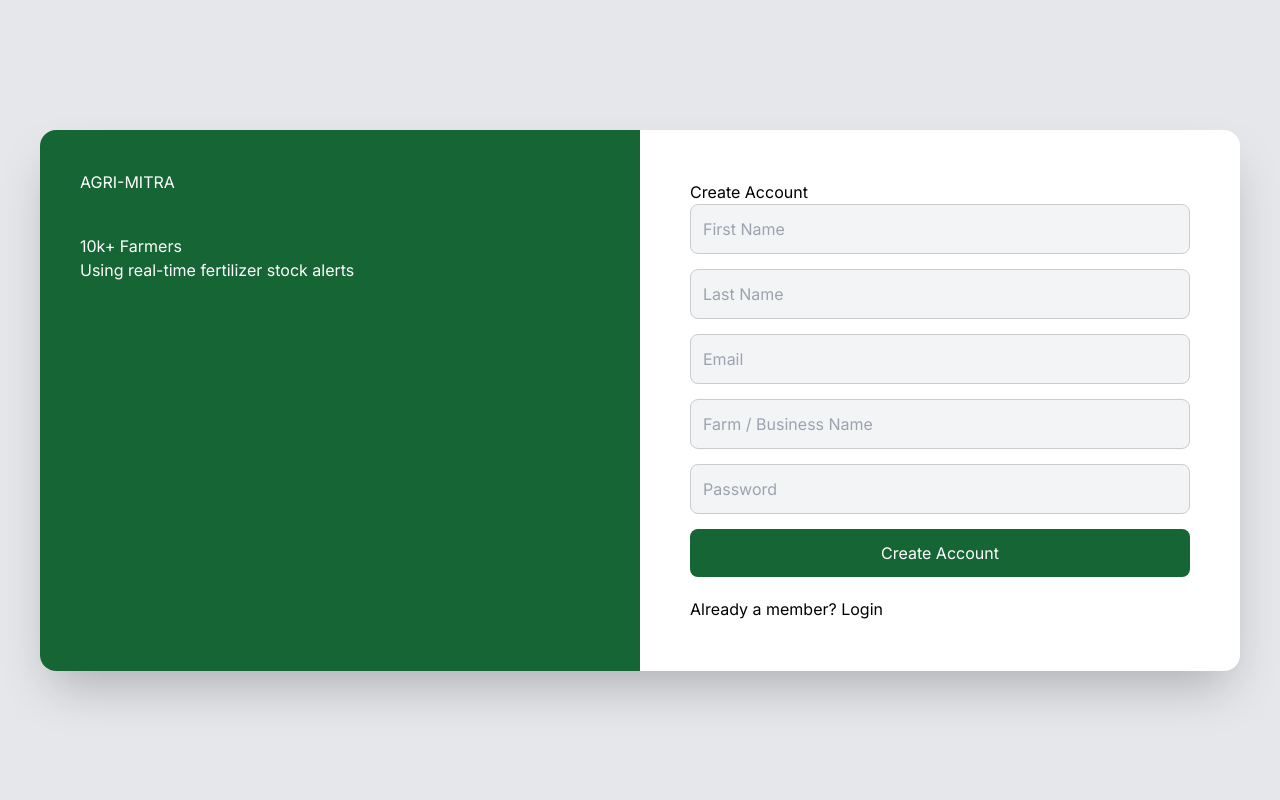
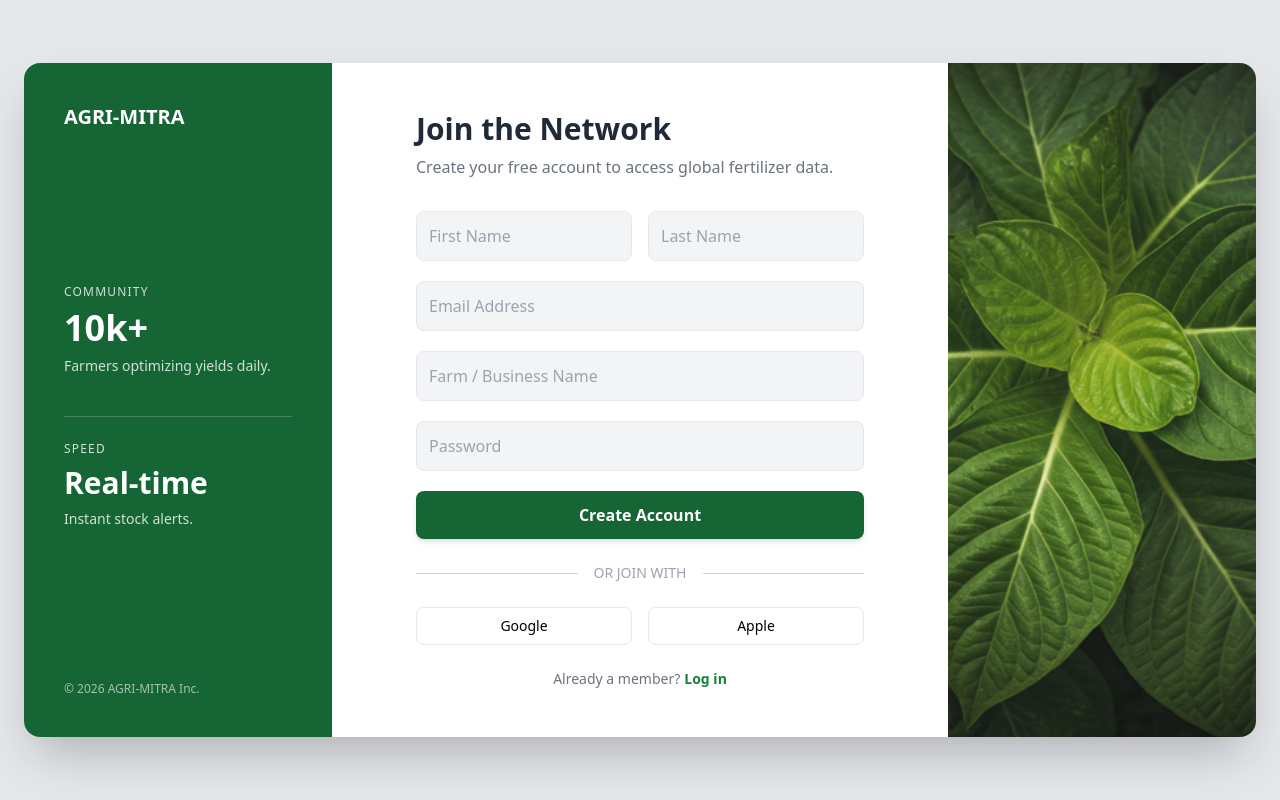
Before and after one commit to MANAVKARDANI/Agri_Mitra, a React (Vite) app in the folder Agri_Mitra/: page /register in a window 1280 px wide. Built offline with nearby package versions, Linux system fonts and the light colour scheme.

Commit message:
add register page and forgotpassword page

```diff
--- a/Agri_Mitra/src/App.jsx
+++ b/Agri_Mitra/src/App.jsx
@@ -1,15 +1,14 @@
 import { BrowserRouter, Routes, Route } from "react-router-dom";
 import Login from "./Login";
 import Register from "./Register";
-
+import ForgotPassword from "./ForgotPassword";
 function App() {
   return (
     <BrowserRouter>
       <Routes>
-
         <Route path="/" element={<Login />} />
         <Route path="/register" element={<Register />} />
-
+        <Route path="/forgot-password" element={<ForgotPassword />} />
       </Routes>
     </BrowserRouter>
   );
--- /dev/null
+++ b/Agri_Mitra/src/ForgotPassword.jsx
@@ -0,0 +1,78 @@
+import { Link } from "react-router-dom";
+import ForgotImage from "./assets/forgotpass.png";
+
+export default function ForgotPassword() {
+  return (
+    <div className="bg-gray-200 min-h-screen flex items-center justify-center p-6">
+
+      <div className="bg-white rounded-2xl shadow-2xl w-full max-w-7xl flex overflow-hidden">
+
+        {/* LEFT FORM SECTION */}
+        <div className="w-full lg:w-1/2 p-12 flex items-center">
+
+          <div className="max-w-md mx-auto w-full">
+
+            <h1 className="text-green-700 font-bold text-xl">
+              AGRI-MITRA
+            </h1>
+
+            <p className="text-xs text-gray-400 tracking-widest mb-8">
+              REAL-TIME STOCK ALERTS
+            </p>
+
+            <h2 className="text-3xl font-bold text-gray-800 mb-2">
+              Forgot Password?
+            </h2>
+
+            <p className="text-gray-500 text-sm mb-8">
+              Enter your email address to receive a password reset link.
+            </p>
+
+            <label className="text-sm text-gray-600">
+              Email address
+            </label>
+
+            <input
+              type="email"
+              placeholder="e.g. name@company.com"
+              className="w-full mt-2 p-3 border rounded-lg bg-gray-100 focus:outline-none focus:ring-2 focus:ring-green-700"
+            />
+
+            <button
+              className="w-full mt-6 bg-green-800 hover:bg-green-900 text-white py-3 rounded-full font-semibold transition"
+            >
+              Send Reset Link
+            </button>
+
+            <Link
+              to="/"
+              className="flex items-center justify-center text-green-700 text-sm mt-6 hover:underline"
+            >
+              ← Back to Login
+            </Link>
+
+          </div>
+
+        </div>
+
+        {/* RIGHT IMAGE PANEL */}
+        <div className="hidden lg:block w-1/2 relative">
+
+          <img
+            src={ForgotImage}
+            alt="Plant"
+            className="h-full w-full object-cover"
+          />
+
+          {/* TEXT OVER IMAGE */}
+          <div className="absolute bottom-12 left-12 text-white text-sm max-w-xs">
+            "Ensuring every field gets exactly what it needs, exactly when it needs it."
+          </div>
+
+        </div>
+
+      </div>
+
+    </div>
+  );
+}
--- a/Agri_Mitra/src/Register.jsx
+++ b/Agri_Mitra/src/Register.jsx
@@ -1,131 +1,135 @@
 import { useState } from "react";
 import { Link } from "react-router-dom";
-import registerImage from "./assets/register.png";
+import RegisterImage from "./assets/register.png";
 
-const styles={
-  page:{
-    fontFamily:"Inter, sans-serif",
-    background:"#e5e7eb",
-    minHeight:"100vh",
-    display:"flex",
-    alignItems:"center",
-    justifyContent:"center"
-  },
-  card:{
-    background:"#fff",
-    borderRadius:"16px",
-    boxShadow:"0 25px 50px -12px rgba(0,0,0,0.25)",
-    display:"flex",
-    width:"100%",
-    maxWidth:"1200px",
-    overflow:"hidden"
-  },
-  left:{
-    width:"50%",
-    background:"#166534",
-    color:"#fff",
-    padding:"40px"
-  },
-  center:{
-    width:"50%",
-    padding:"50px"
-  },
-  input:{
-    width:"100%",
-    padding:"12px",
-    marginBottom:"15px",
-    border:"1px solid #ccc",
-    borderRadius:"8px",
-    background:"#f3f4f6"
-  },
-  button:{
-    width:"100%",
-    padding:"12px",
-    background:"#166534",
-    color:"#fff",
-    border:"none",
-    borderRadius:"8px",
-    cursor:"pointer"
-  },
-  image:{
-    width:"100%",
-    height:"100%",
-    objectFit:"cover"
-  }
+
+export default function Register() {
+
+  const [formData, setFormData] = useState({
+    firstName: "",
+    lastName: "",
+    email: "",
+    businessName: "",
+    password: ""
+  });
+
+  const handleChange = (e) => {
+    setFormData({
+      ...formData,
+      [e.target.name]: e.target.value
+    });
   };
 
-export default function Register(){
-
-  const [formData,setFormData]=useState({
-    firstName:"",
-    lastName:"",
-    email:"",
-    businessName:"",
-    password:""
-  });
-
-  const handleChange=(e)=>{
-    setFormData({...formData,[e.target.name]:e.target.value});
+  const handleSubmit = (e) => {
+    e.preventDefault();
+    console.log("Register Data:", formData);
   };
 
-  const handleSubmit=(e)=>{
-    e.preventDefault();
-    console.log("Register:",formData);
-  };
+  return (
 
-  return(
+    <div className="bg-gray-200 min-h-screen flex items-center justify-center p-6">
 
-    <div style={styles.page}>
+      <div className="bg-white rounded-2xl shadow-2xl w-full max-w-7xl flex overflow-hidden">
 
-      <div style={styles.card}>
+        {/* LEFT GREEN PANEL */}
+        <div className="hidden lg:flex w-1/4 bg-green-800 text-white flex-col justify-between p-10">
 
-        <div style={styles.left}>
-          <h2>AGRI-MITRA</h2>
-          <h1 style={{marginTop:"40px"}}>10k+ Farmers</h1>
-          <p>Using real-time fertilizer stock alerts</p>
+          <div>
+            <h1 className="text-xl font-bold">AGRI-MITRA</h1>
           </div>
 
-        <div style={styles.center}>
+          <div className="space-y-10">
 
-          <h2>Create Account</h2>
+            <div>
+              <p className="text-xs uppercase tracking-widest opacity-80">
+                Community
+              </p>
 
-          <form onSubmit={handleSubmit}>
+              <h2 className="text-4xl font-bold mt-2">10k+</h2>
+
+              <p className="text-sm opacity-80 mt-2">
+                Farmers optimizing yields daily.
+              </p>
+            </div>
+
+            <div className="border-t border-white/20 pt-6">
+
+              <p className="text-xs uppercase tracking-widest opacity-80">
+                Speed
+              </p>
+
+              <h2 className="text-3xl font-bold mt-2">Real-time</h2>
+
+              <p className="text-sm opacity-80 mt-2">
+                Instant stock alerts.
+              </p>
+
+            </div>
+
+          </div>
+
+          <div className="text-xs opacity-60">
+            © 2026 AGRI-MITRA Inc.
+          </div>
+
+        </div>
+
+        {/* CENTER FORM SECTION */}
+        <div className="w-full lg:w-2/4 p-12">
+
+          <div className="max-w-md mx-auto">
+
+            <h2 className="text-3xl font-extrabold text-gray-800">
+              Join the Network
+            </h2>
+
+            <p className="text-gray-500 mt-2">
+              Create your free account to access global fertilizer data.
+            </p>
+
+            <form onSubmit={handleSubmit} className="mt-8 space-y-5">
+
+              {/* Name Row */}
+              <div className="grid grid-cols-2 gap-4">
 
                 <input
-              type="text"
                   name="firstName"
                   placeholder="First Name"
                   value={formData.firstName}
                   onChange={handleChange}
-              style={styles.input}
+                  className="w-full p-3 border rounded-lg bg-gray-100 focus:outline-none focus:ring-2 focus:ring-green-700"
                 />
 
                 <input
-              type="text"
                   name="lastName"
                   placeholder="Last Name"
                   value={formData.lastName}
                   onChange={handleChange}
-              style={styles.input}
+                  className="w-full p-3 border rounded-lg bg-gray-100 focus:outline-none focus:ring-2 focus:ring-green-700"
                 />
 
+              </div>
+
+              {/* Email */}
               <input
-              type="email"
                 name="email"
-              placeholder="Email"
+                placeholder="Email Address"
                 value={formData.email}
                 onChange={handleChange}
-              style={styles.input}
+                className="w-full p-3 border rounded-lg bg-gray-100 focus:outline-none focus:ring-2 focus:ring-green-700"
               />
 
+              {/* Farm */}
               <input
-              type="text"
                 name="businessName"
                 placeholder="Farm / Business Name"
                 value={formData.businessName}
                 onChange={handleChange}
-              style={styles.input}
+                className="w-full p-3 border rounded-lg bg-gray-100 focus:outline-none focus:ring-2 focus:ring-green-700"
               />
+
+              {/* Password */}
+              <div className="relative">
 
                 <input
                   type="password"
@@ -133,19 +137,72 @@ export default function Register(){
                   placeholder="Password"
                   value={formData.password}
                   onChange={handleChange}
-              style={styles.input}
+                  className="w-full p-3 border rounded-lg bg-gray-100 focus:outline-none focus:ring-2 focus:ring-green-700"
                 />
 
-            <button style={styles.button}>
+              </div>
+
+              {/* Submit */}
+              <button
+                type="submit"
+                className="w-full bg-green-800 hover:bg-green-900 text-white py-3 rounded-lg font-semibold shadow-md transition"
+              >
                 Create Account
               </button>
 
             </form>
 
-          <p style={{marginTop:"20px"}}>
-            Already a member?{" "}
-            <Link to="/">Login</Link>
+            {/* Divider */}
+            <div className="flex items-center my-6">
+
+              <div className="flex-grow border-t border-gray-300"></div>
+
+              <span className="px-4 text-sm text-gray-400">
+                OR JOIN WITH
+              </span>
+
+              <div className="flex-grow border-t border-gray-300"></div>
+
+            </div>
+
+            {/* Social Buttons */}
+            <div className="grid grid-cols-2 gap-4">
+
+              <button className="border rounded-lg py-2 text-sm font-medium hover:bg-gray-50">
+                Google
+              </button>
+
+              <button className="border rounded-lg py-2 text-sm font-medium hover:bg-gray-50">
+                Apple
+              </button>
+
+            </div>
+
+            <p className="text-center text-sm text-gray-500 mt-6">
+
+              Already a member?
+
+              <Link
+                to="/"
+                className="text-green-700 font-semibold hover:underline ml-1"
+              >
+                Log in
+              </Link>
+
             </p>
+
+          </div>
+
+        </div>
+
+        {/* RIGHT IMAGE PANEL */}
+        <div className="hidden lg:block w-1/4 relative">
+
+          <img
+            src={RegisterImage}
+            className="h-full w-full object-cover"
+            alt="Leaf Image"
+          />
 
         </div>
 
```
Also changed, not shown: Agri_Mitra/src/Login.jsx (+7 -31 lines), Agri_Mitra/index.html (line endings or trailing spaces), Agri_Mitra/src/assets/forgotpass.png (added). Lines whose indentation alone changed are shown as unchanged.
